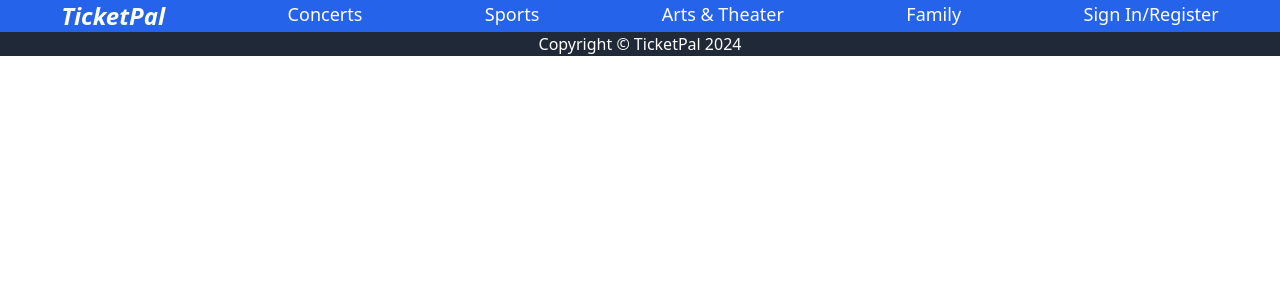
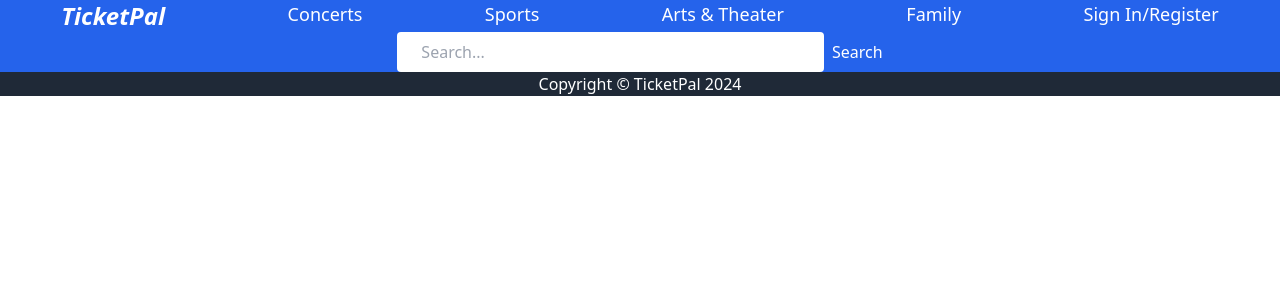
Before and after one commit to Ja-Uyoma/ticket-booking-application, a React (Vite) app: page / in a window 1280 px wide. Shown: the top 300 px of the page. Built offline with nearby package versions, Linux system fonts and the light colour scheme.

Commit message:
feat: add a search bar component

```diff
--- a/src/client/App.jsx
+++ b/src/client/App.jsx
@@ -4,6 +4,7 @@ function App() {
   return (
     <>
       <Header />
+      <SearchBar />
       <Footer />
     </>
   );
@@ -44,6 +45,26 @@ function Header() {
   );
 }
 
+function SearchBar() {
+  return (
+    <div className="bg-blue-600">
+      <div className="flex justify-center gap-2">
+        <input
+          type="search"
+          name="search"
+          id="search"
+          placeholder="Search..."
+          required
+          className="w-1/3 rounded p-2 placeholder:p-4"
+        />
+        <button type="submit" className="bg-blue-600 text-white">
+          Search
+        </button>
+      </div>
+    </div>
+  );
+}
+
 function Footer() {
   return (
     <footer className="bg-gray-800">
```
